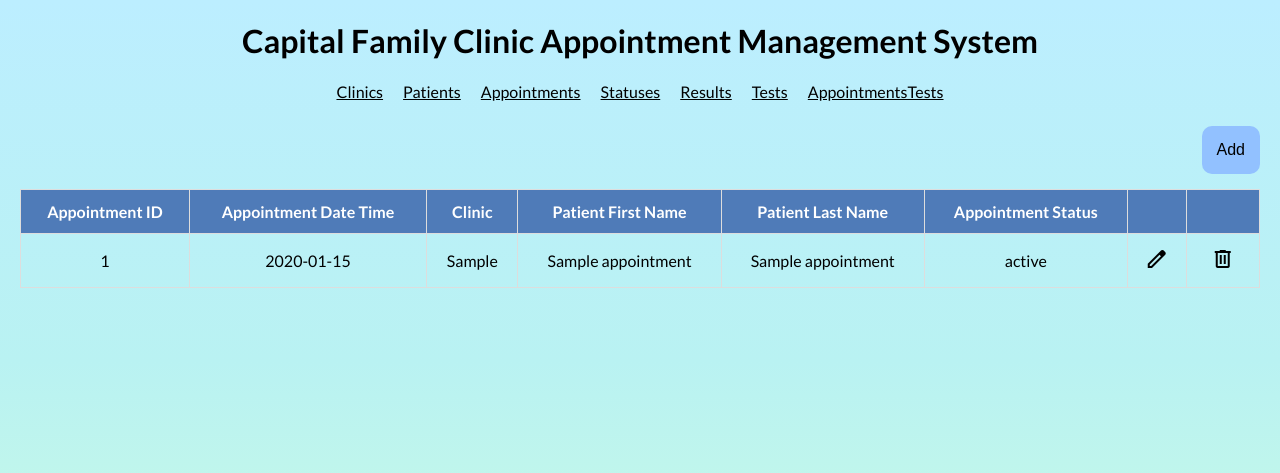
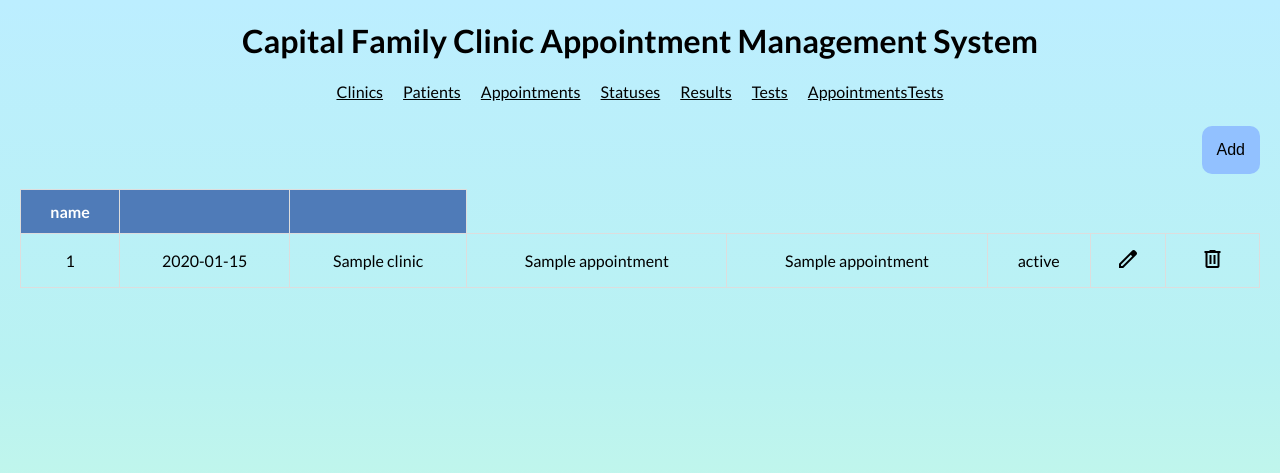
Before and after one commit to JDurham95/Clinic_appointment_management_system, a Flask app: template templates/appointments.j2 in a window 1280 px wide. Shown: the top 473 px of the page. Run offline with Flask 3, Linux system fonts and the light colour scheme; the template is opened without the code that fills it: most values are stand-ins (such as "Sample title", 1, 10 or a date in 2020); parts of the project's set-up code (start-up, migrations or seed data) failed here and were passed over; some libraries are stand-ins or nearby versions.

Commit message:
Added for loops for table headers in appointments, appointmentstests, results, and tests

```diff
--- a/app.py
+++ b/app.py
@@ -69,7 +69,7 @@ def appointments():
 
         get_appointments_query = "SELECT appointmentId AS `Appointment ID`, \
                                 DATE_FORMAT(dateTime, '%%m/%%d/%%Y %%h:%%i %%p') AS `Appointment Date Time`, \
-                                CONCAT('Capital Family Clinic in ', Clinics.city,' , ', Clinics.state) AS primaryClinic, \
+                                CONCAT('Capital Family Clinic in ', Clinics.city,' , ', Clinics.state) AS `Clinic`, \
                                 Patients.firstName AS `Patient First Name`, \
                                 Patients.lastName AS `Patient Last Name`, \
                                 Statuses.status AS `Appointment Status` \
@@ -286,7 +286,7 @@ def appointmentstests():
                                             JOIN Tests on AppointmentsTests.testId = Tests.testID \
                                             JOIN Results on AppointmentsTests.testResultId = Results.testResultId \
                                             JOIN Clinics ON Appointments.clinicId = Clinics.clinicId \
-                                            ORDER BY lastName, dateTime;"
+                                            ORDER BY appointmentTestId;"
         appointmentstests_info = db.query(dbConnection, get_appointmentstests_info_query).fetchall()
 
         get_appointmentstests_query ="SELECT appointmentTestId, appointmentId, testId, testResultId FROM AppointmentsTests ORDER BY appointmentTestId;"
--- a/templates/appointments.j2
+++ b/templates/appointments.j2
@@ -10,12 +10,9 @@
     <thead>
         {# For the table header row, we print the DB attribute names #}
         <tr>
-            <th>Appointment ID</th>
-            <th>Appointment Date Time</th>
-            <th>Clinic</th>
-            <th>Patient First Name</th>
-            <th>Patient Last Name</th>
-            <th>Appointment Status</th>
+            {% for key in appointments[0].keys() %}
+            <th>{{ key }}</th>
+            {% endfor %}
             <th></th>
             <th></th>
         </tr>
@@ -27,7 +24,7 @@
         <tr>
             <td>{{ appointment['Appointment ID'] }}</td>
             <td>{{ appointment['Appointment Date Time']}}</td>
-            <td>{{ appointment['primaryClinic'] }}</td>
+            <td>{{ appointment['Clinic'] }}</td>
             <td>{{ appointment['Patient First Name'] }}</td>
             <td>{{ appointment['Patient Last Name'] }}</td>
             <td>{{ appointment['Appointment Status'] }}</td>
--- a/templates/results.j2
+++ b/templates/results.j2
@@ -6,8 +6,9 @@
     <thead>
         {# For the table header row, we print the DB attribute names #}
         <tr>
-            <th>Test Result ID</th>
-            <th>Result</th>
+            {% for key in results[0].keys() %}
+            <th>{{ key }} </th>
+            {% endfor %}
             <th></th>
         </tr>
     </thead>
--- a/templates/tests.j2
+++ b/templates/tests.j2
@@ -10,8 +10,9 @@
     <thead>
         {# For the table header row, we print the DB attribute names #}
         <tr>
-            <th>Test ID</th>
-            <th>Name</th>
+            {% for key in tests[0].keys() %}
+            <th>{{ key }}</th>
+            {% endfor %}
             <th></th>
             <th></th>
         </tr>
```
Also changed, not shown: templates/appointmentstests.j2 (+4 -6 lines).
